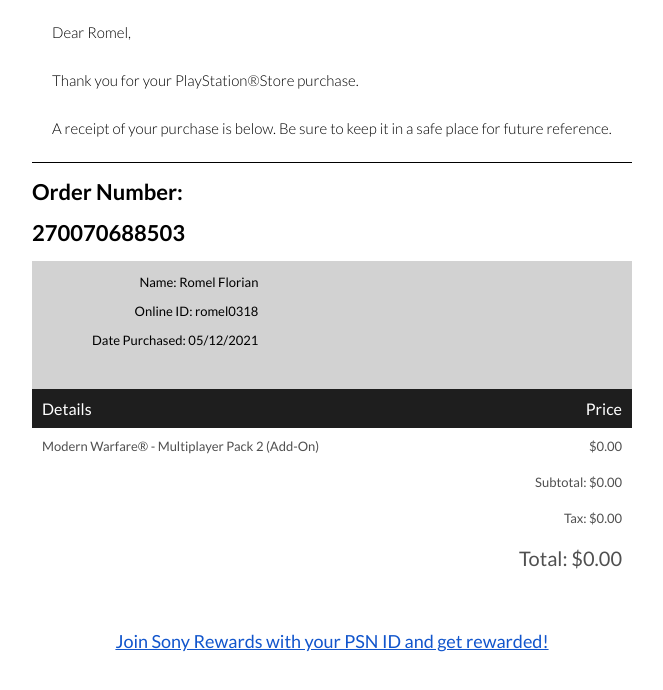
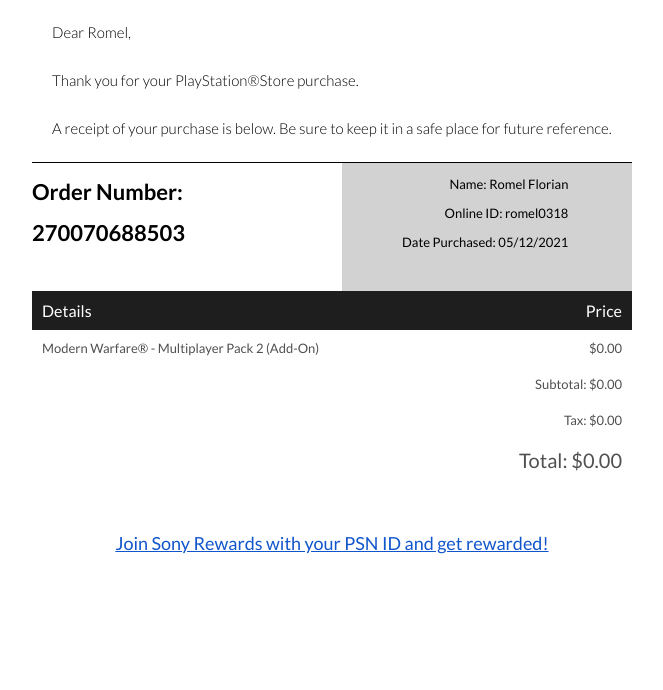
Before and after one commit to romel1898/Playstation, a plain HTML site: page index.html in a window 1280 px wide. Shown: the part 194-884 px from the top of the page, without its empty margins (308-971 px from the left). After the commit the page ends 800 px from the top, so only its background shows below. Drawn offline with Linux system fonts and the light colour scheme.

Commit message:
Update index.html

```diff
--- a/index.html
+++ b/index.html
@@ -112,7 +112,7 @@
                            </table>
                         </td>
                      </table>
-                      <table class="column" width="100%" style=" border-spacing:0; max-width: 290pxdisplay: inline-block; vertical-align: top;float: right;text-align: right;background-color: #D2D2D2;" role="presentation"  cellpadding="0" cellspacing="0" border="0">
+                      <table class="column" width="100%" style=" border-spacing:0; max-width: 290px;display: inline-block; vertical-align: top;float: right;text-align: right;background-color: #D2D2D2;" role="presentation"  cellpadding="0" cellspacing="0" border="0">
                         <td style="">
                            <table cellpadding="0" cellspacing="0" border="0">
                               <tr>
```
